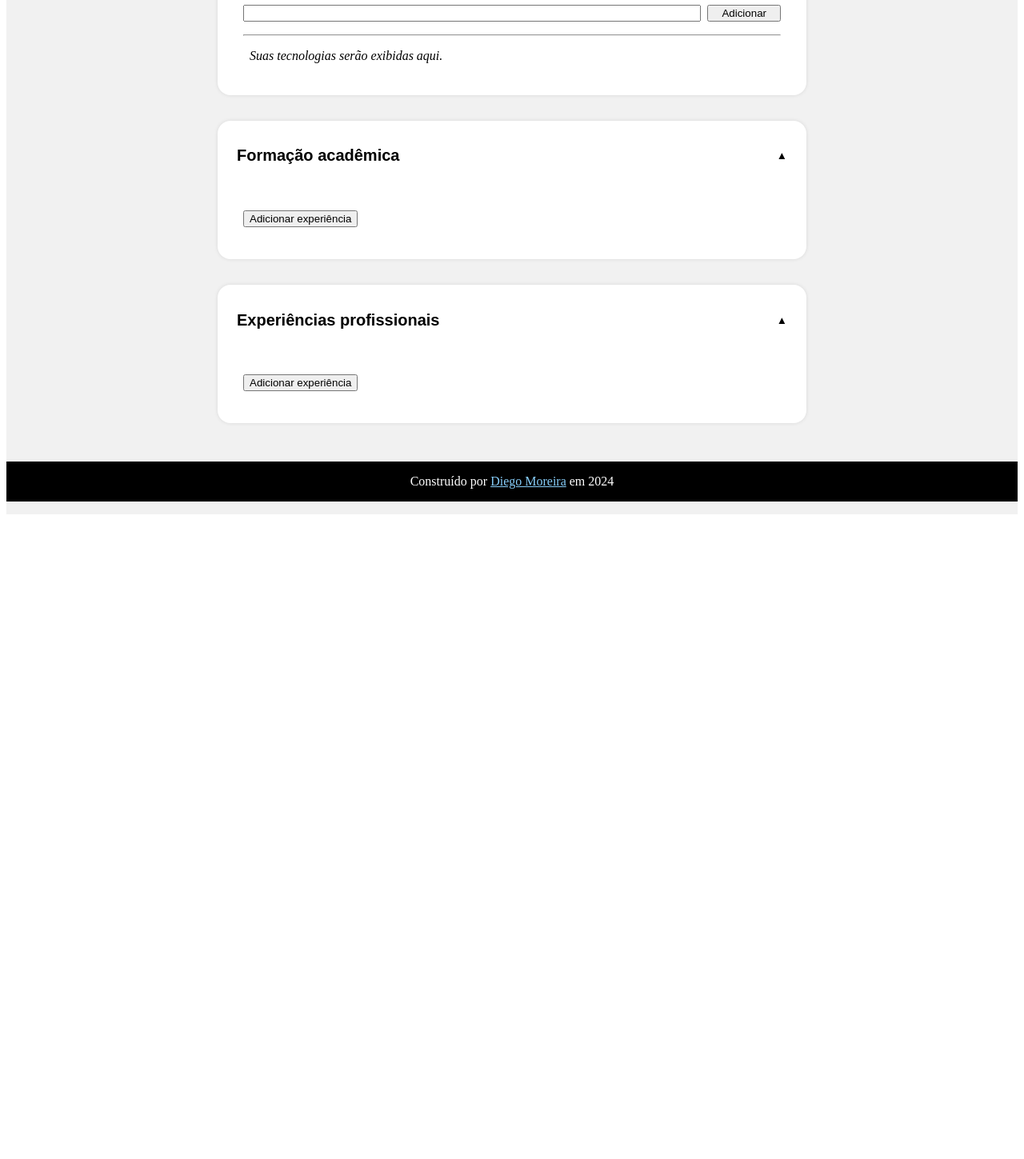
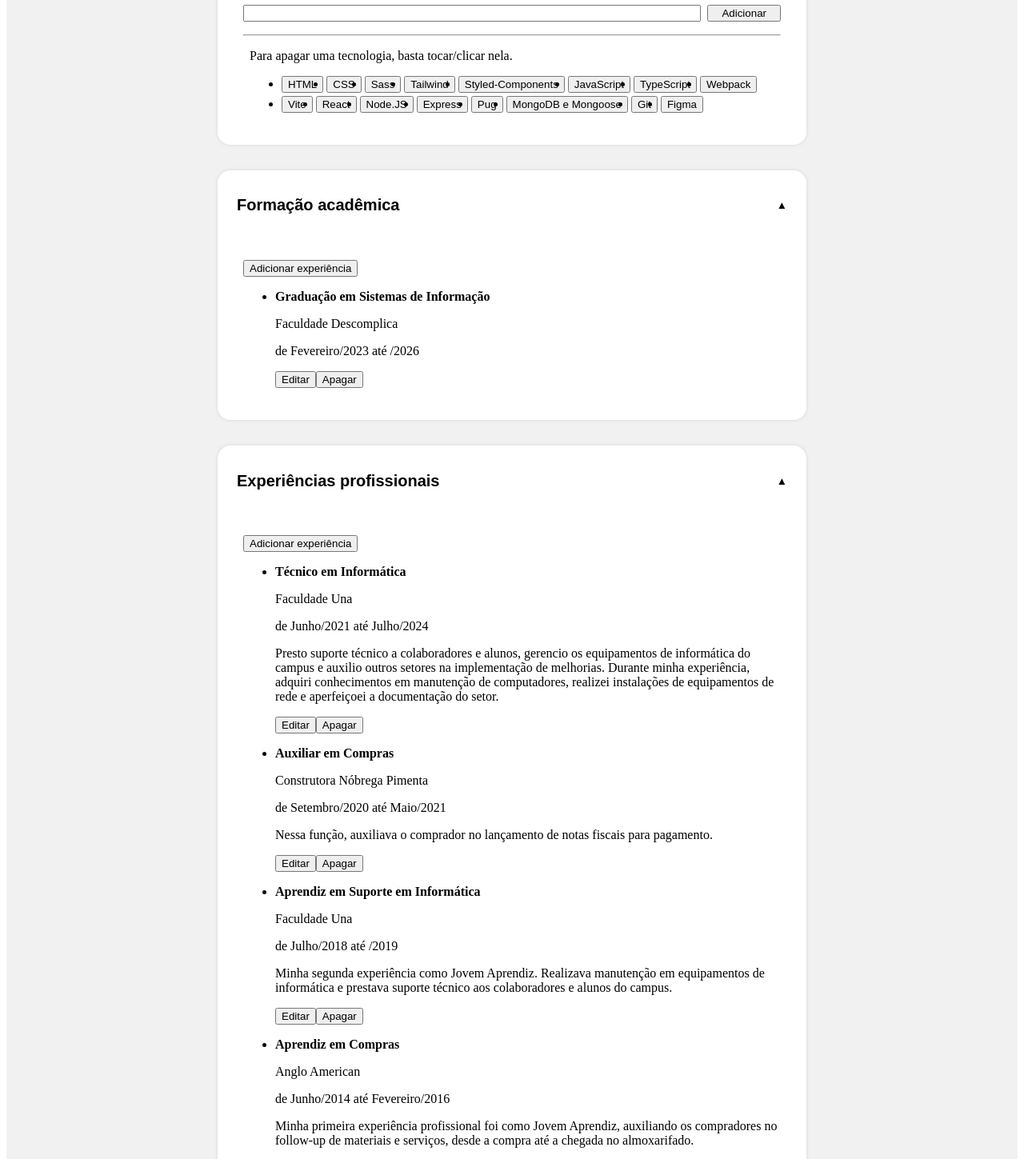
Before and after one commit to Diego-Moreira8/cv-app, a React (Vite) app: page / in a window 1280 px wide. Shown: the part 1223-2672 px from the top of the page at 80% size. Before the commit the page ends 1874 px from the top, so only its background shows below. Built offline with nearby package versions, Linux system fonts and the light colour scheme; the HTML template or start-up script is replaced by a standard one.

Commit message:
feat: mock cv

```diff
--- /dev/null
+++ b/src/mockCV.ts
@@ -0,0 +1,94 @@
+import { v4 as uuid } from "uuid";
+import { CVData } from "./useCVReducer";
+
+export const mockCV: CVData = {
+  personalData: {
+    name: "Diego Moreira de Oliveira",
+    email: "diego.moreira529@gmail.com",
+    location: "Catalão-GO",
+    phone: "(64) 99338-0234",
+  },
+  onlineProfiles: {
+    portfolioURL: "https://diegomoreira.vercel.app",
+    gitHubUsername: "diego-moreira8",
+    linkedInUsername: "diego-moreira8",
+  },
+  techs: [
+    { id: uuid(), name: "HTML" },
+    { id: uuid(), name: "CSS" },
+    { id: uuid(), name: "Sass" },
+    { id: uuid(), name: "Tailwind" },
+    { id: uuid(), name: "Styled-Components" },
+    { id: uuid(), name: "JavaScript" },
+    { id: uuid(), name: "TypeScript" },
+    { id: uuid(), name: "Webpack" },
+    { id: uuid(), name: "Vite" },
+    { id: uuid(), name: "React" },
+    { id: uuid(), name: "Node.JS" },
+    { id: uuid(), name: "Express" },
+    { id: uuid(), name: "Pug" },
+    { id: uuid(), name: "MongoDB e Mongoose" },
+    { id: uuid(), name: "Git" },
+    { id: uuid(), name: "Figma" },
+  ],
+  professionalObjective:
+    "Busco uma oportunidade de emprego como Desenvolvedor, onde eu possa aplicar e aprimorar meus conhecimentos em programação, aprender novas tecnologias e contribuir para projetos inovadores.",
+  professionalExps: [
+    {
+      id: "1",
+      title: "Técnico em Informática",
+      location: "Faculdade Una",
+      startMonth: 5,
+      startYear: "2021",
+      endMonth: 6,
+      endYear: "2024",
+      description:
+        "Presto suporte técnico a colaboradores e alunos, gerencio os equipamentos de informática do campus e auxilio outros setores na implementação de melhorias. Durante minha experiência, adquiri conhecimentos em manutenção de computadores, realizei instalações de equipamentos de rede e aperfeiçoei a documentação do setor.",
+    },
+    {
+      id: "2",
+      title: "Auxiliar em Compras",
+      location: "Construtora Nóbrega Pimenta",
+      startMonth: 8,
+      startYear: "2020",
+      endMonth: 4,
+      endYear: "2021",
+      description:
+        "Nessa função, auxiliava o comprador no lançamento de notas fiscais para pagamento.",
+    },
+    {
+      id: "3",
+      title: "Aprendiz em Suporte em Informática",
+      location: "Faculdade Una",
+      startMonth: 6,
+      startYear: "2018",
+      endMonth: 12,
+      endYear: "2019",
+      description:
+        "Minha segunda experiência como Jovem Aprendiz. Realizava manutenção em equipamentos de informática e prestava suporte técnico aos colaboradores e alunos do campus.",
+    },
+    {
+      id: "4",
+      title: "Aprendiz em Compras",
+      location: "Anglo American",
+      startMonth: 5,
+      startYear: "2014",
+      endMonth: 1,
+      endYear: "2016",
+      description:
+        "Minha primeira experiência profissional foi como Jovem Aprendiz, auxiliando os compradores no follow-up de materiais e serviços, desde a compra até a chegada no almoxarifado.",
+    },
+  ],
+  academicExps: [
+    {
+      id: "4",
+      title: "Graduação em Sistemas de Informação",
+      location: "Faculdade Descomplica",
+      startMonth: 1,
+      startYear: "2023",
+      endMonth: 12,
+      endYear: "2026",
+      description: "",
+    },
+  ],
+};
--- a/src/useCVReducer.ts
+++ b/src/useCVReducer.ts
@@ -1,5 +1,6 @@
 import { useReducer } from "react";
 import { v4 as uuid } from "uuid";
+import { mockCV } from "./mockCV";
 
 export enum ExpType {
   Academic = "ACADEMIC",
@@ -225,6 +226,6 @@ function cvReducer(state: CVData, action: CVAction) {
 }
 
 export default function useCVReducer() {
-  const [cvState, cvDispatch] = useReducer(cvReducer, INITIAL_CV);
+  const [cvState, cvDispatch] = useReducer(cvReducer, mockCV);
   return { cvState, cvDispatch };
 }
```
